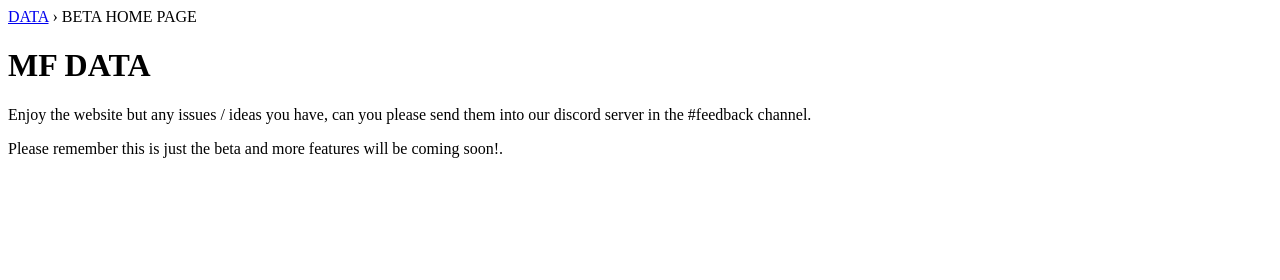
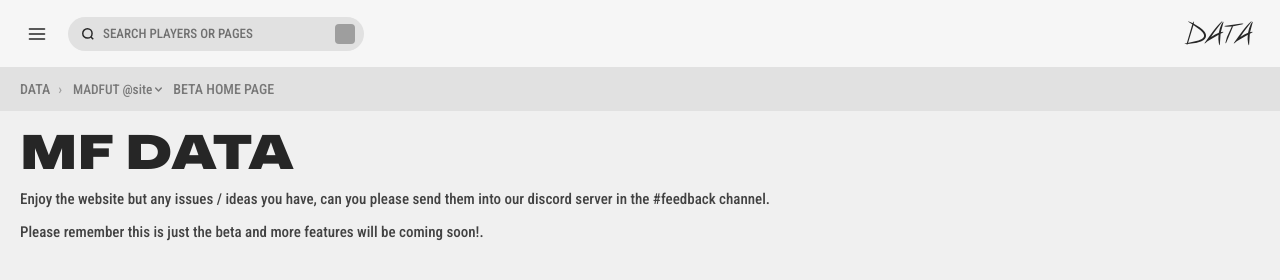
Before and after one commit to Madfut1910/madfut, a plain HTML site: page index.html in a window 1280 px wide. Drawn offline with Linux system fonts and the light colour scheme; the site is published under a folder, as on GitHub Pages, so addresses that start at the root find nothing; no server answers; grey boxes are pictures that could not be loaded; files whose address does not match are found by name.

Commit message:
Update index.html

```diff
--- a/index.html
+++ b/index.html
@@ -5,7 +5,7 @@
 <meta name="viewport" content="width=device-width, initial-scale=1">
 <title>Template - Madfut Data</title>
 <link rel="icon" type="image/x-icon" href="https://mf-data.b-cdn.net/web/Data Mini Logo (1).png">
-<link rel="stylesheet" href="/style.css">
+<link rel="stylesheet" href="style.css">
 </head>
 <body>
 
@@ -23,7 +23,7 @@
   <p class="page-desc">Please remember this is just the beta and more features will be coming soon!.</p>
 </main>
 
-<script src="/Template26.js"></script>
+<script src="Template26.js"></script>
 
 </body>
 </html>
```
